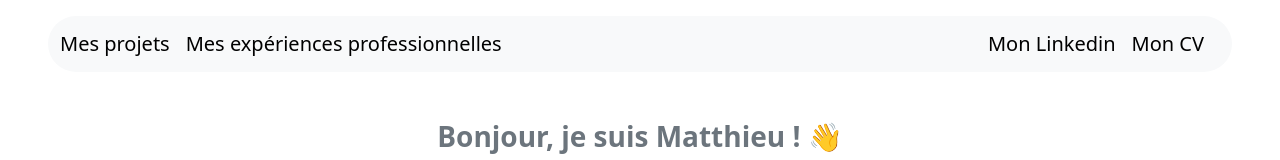
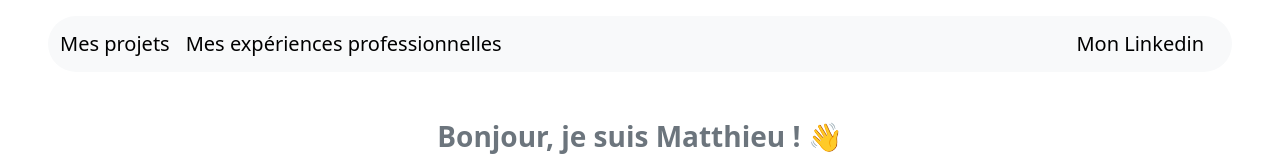
Before and after one commit to Mlambert-dev/matthieulambert.io, a plain HTML site: page index.html in a window 1280 px wide. Shown: the top 160 px of the page. Drawn offline with nearby package versions, Linux system fonts and the light colour scheme.

Commit message:
Update index.html

```diff
--- a/index.html
+++ b/index.html
@@ -29,7 +29,6 @@
       </div>
       <div class="d-flex">
         <a class="navbar-brand me-3" href="https://www.linkedin.com/in/matthieu-l-036446148/">Mon Linkedin</a>
-        <a class="navbar-brand" href="MatthieuLambert-CV (3) (2).pdf">Mon CV</a>
       </div>
     </div>
   </nav>
```
